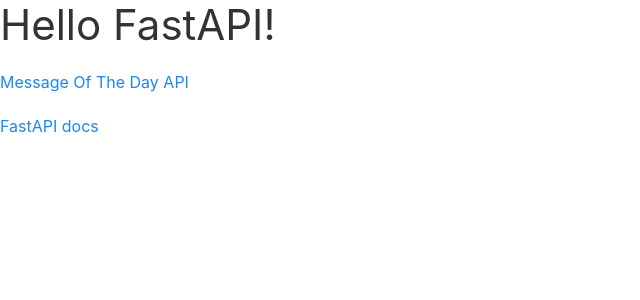
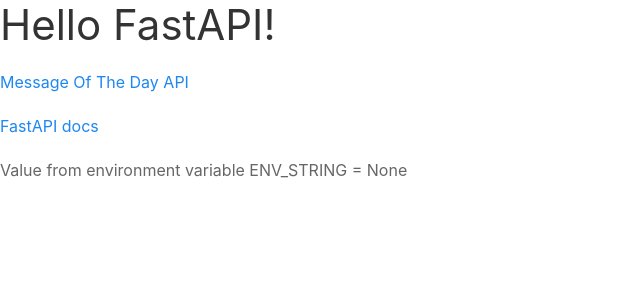
Before and after one commit to commandlineguru/fastapi-toolkit, a FastAPI app: page / in a window 1280 px wide. Shown: the top 300 px of the page, without its empty margins (0-640 px from the left). Run offline with FastAPI, Linux system fonts and the light colour scheme; parts of the project's set-up code (start-up, migrations or seed data) failed here and were passed over.

Commit message:
added ssl, favicon and environs

```diff
--- a/src/main.py
+++ b/src/main.py
@@ -3,12 +3,24 @@
 from api import motd, pets, health
 from views import home
 from starlette.staticfiles import StaticFiles
+from environs import Env
 
 main_app = FastAPI()
 
 
 def configure():
     configure_routing()
+    configure_env_vars()
+
+
+def configure_env_vars():
+    env = Env()
+    env.read_env()
+    if not env("ENV_STRING"):
+        print(f"WARNING: environment variable ENV_STRING not found")
+        raise Exception("environment variable ENV_STRING not found.")
+    else:
+        home.env_string = env("ENV_STRING")
 
 
 def configure_routing():
@@ -21,6 +33,11 @@
 
 if __name__ == '__main__':
     configure()
-    uvicorn.run(main_app, host='0.0.0.0', port=8000)
+    uvicorn.run(main_app,
+                host='0.0.0.0',
+                port=8000,
+                log_level="debug",
+                ssl_keyfile="certs/www.exampleforyou.net.key",
+                ssl_certfile="certs/www.exampleforyou.net.crt")
 else:
     configure()
--- /dev/null
+++ b/src/requirements.txt
@@ -0,0 +1,4 @@
+fastapi
+uvicorn
+jinja2
+environs
--- a/src/templates/_base.html
+++ b/src/templates/_base.html
@@ -3,6 +3,7 @@
 <head>
     <meta charset="UTF-8">
     <title>FastAPI Tookit</title>
+    <link rel="icon" type="image/x-icon" href="static/favicon.ico">
     <link rel="stylesheet" href="static/css/uikit.min.css">
 </head>
 <body>
--- a/src/templates/home.html
+++ b/src/templates/home.html
@@ -10,4 +10,6 @@
   <a href="/docs">FastAPI docs</a>
 </p>
 
+<p>Value from environment variable ENV_STRING = {{ env_string }}</p>
+
 {% endblock %}
--- a/src/views/home.py
+++ b/src/views/home.py
@@ -1,11 +1,15 @@
 import fastapi
 from starlette.requests import Request
 from starlette.templating import Jinja2Templates
+from typing import Optional
 
 router = fastapi.APIRouter()
 templates = Jinja2Templates('templates')
 
 
+env_string: Optional[str] = None
+
+
 @router.get('/')
 def home(request: Request):
-    return templates.TemplateResponse('home.html', {'request': request})
+    return templates.TemplateResponse('home.html', {'request': request, 'env_string': env_string})
```
Also changed, not shown: src/static/favicon.ico (added), 2 other files.
